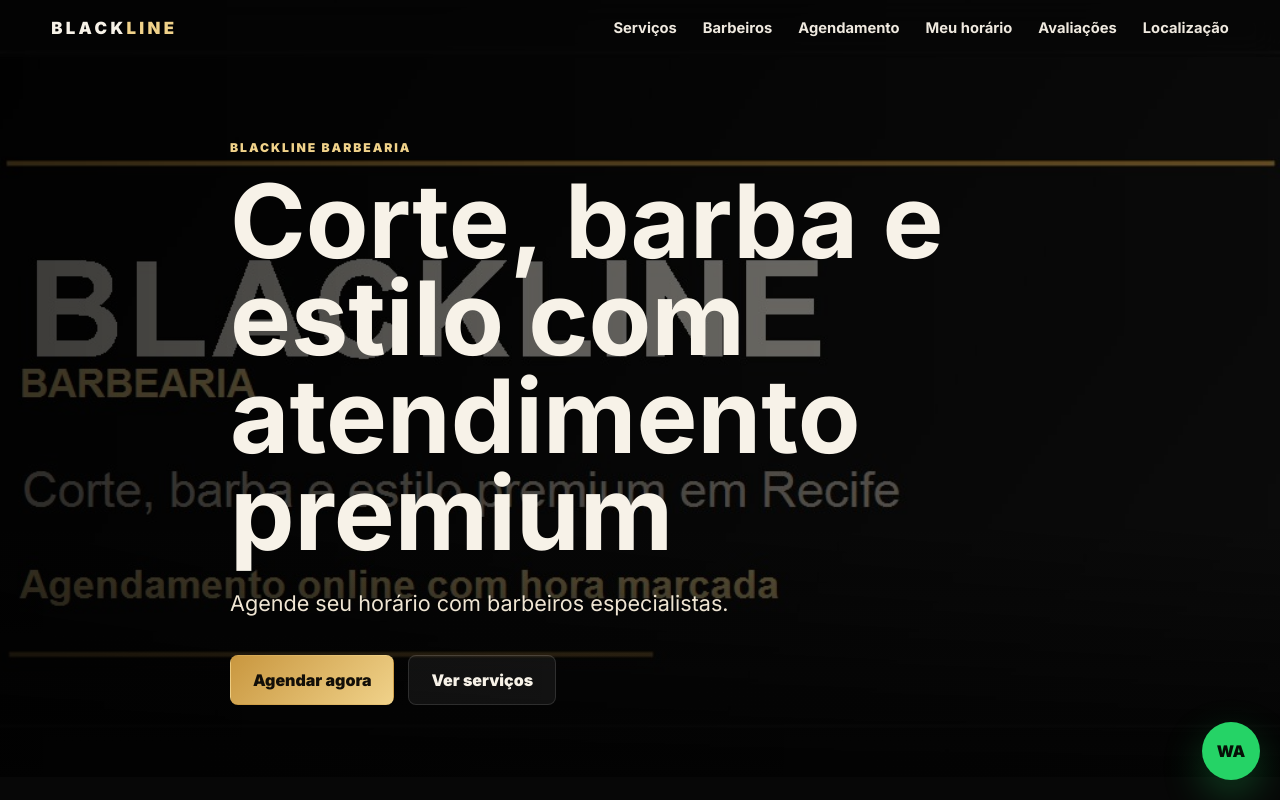
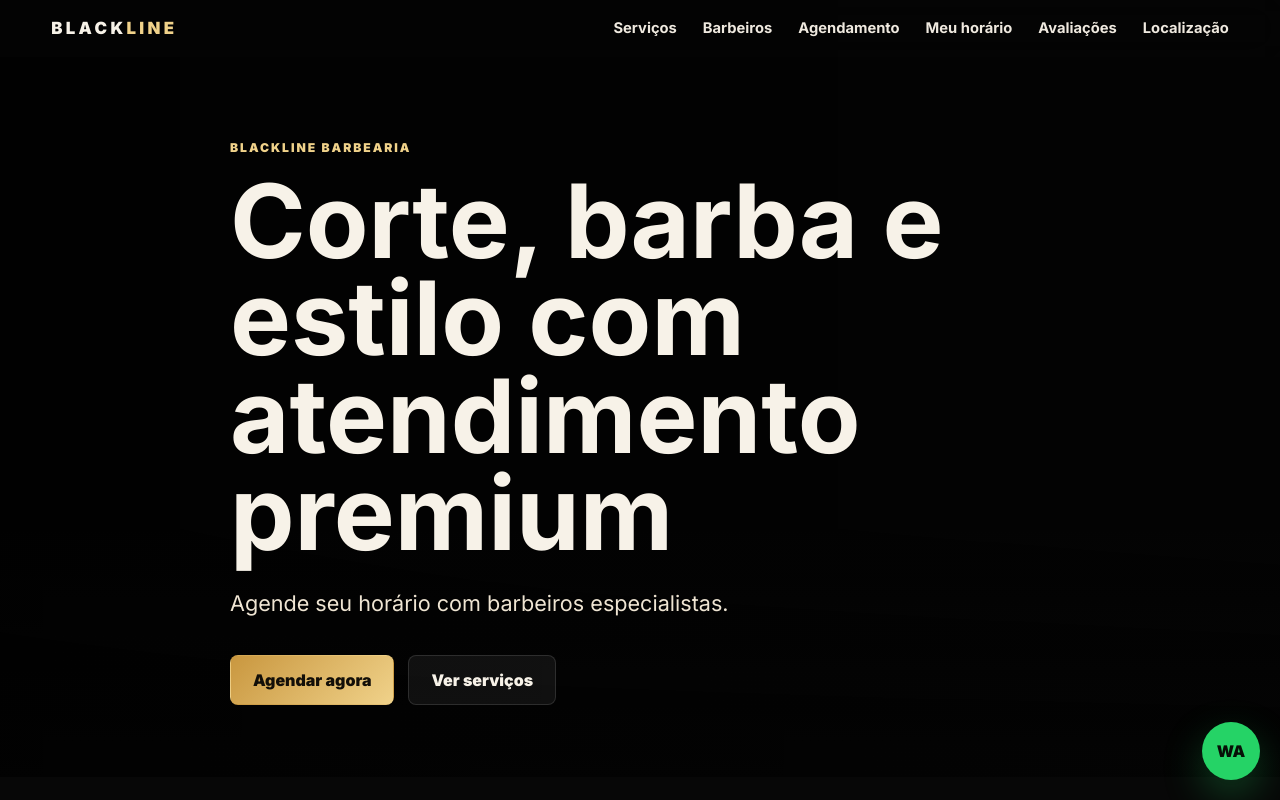
Before and after one commit to RodolfoLuiz2005/BLACKLINE-barbearia, a website built with Vite: page frontend/index.html in a window 1280 px wide. Shown: the top 800 px of the page. Built offline with nearby package versions, Linux system fonts and the light colour scheme; some packages are replaced by stand-ins of ours; no server answers.

Commit message:
corringindo o video do header

```diff
--- a/frontend/index.html
+++ b/frontend/index.html
@@ -14,10 +14,10 @@
   <meta property="og:description"
     content="Agende seu horário na Blackline Barbearia. Corte degradê, barba completa, corte social e atendimento premium." />
   <meta property="og:url" content="https://blackline-barbearia.vercel.app/" />
-  <meta property="og:image" content="https://blackline-barbearia.vercel.app/og-image.jpg" />
+  <!-- <meta property="og:image" content="https://blackline-barbearia.vercel.app/og-image.jpg" />
   <meta property="og:image:alt" content="Interior premium da Blackline Barbearia" />
   <meta property="og:image:width" content="1200" />
-  <meta property="og:image:height" content="630" />
+  <meta property="og:image:height" content="630" /> -->
   <meta property="og:site_name" content="Blackline Barbearia" />
   <meta property="og:locale" content="pt_BR" />
   <meta name="twitter:card" content="summary_large_image" />
@@ -54,7 +54,7 @@
       <!-- <video class="hero-video" autoplay muted loop playsinline preload="metadata" poster="/og-image.jpg" id="hero-video">
         <source id="hero-video-source" src="https://videos.pexels.com/video-files/3996971/3996971-uhd_2560_1440_25fps.mp4" type="video/mp4" />
       </video> -->
-      <div class="hero-fallback" id="hero-fallback" style="background-image:url('/og-image.jpg')"></div>
+      <!-- <div class="hero-fallback" id="hero-fallback" style="background-image:url('/og-image.jpg')"></div> -->
       <div class="hero-overlay"></div>
       <div class="hero-content container">
         <p class="eyebrow">Blackline Barbearia</p>
```
